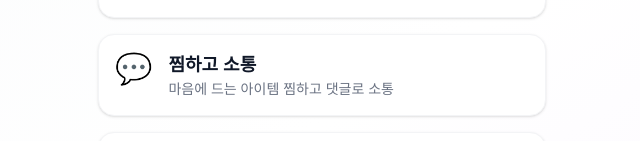
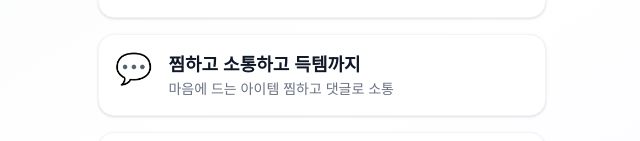
Before and after one commit to cmeetsp-jackie/oodly-app, a Next.js app: page / in a window 1280 px wide. Shown: the part 276-417 px from the top of the page, without its empty margins (318-958 px from the left). Built offline with nearby package versions, Linux system fonts and the light colour scheme; no server answers.

Commit message:
fix: 찜하고 소통하고 득템까지

```diff
--- a/src/app/page.tsx
+++ b/src/app/page.tsx
@@ -35,7 +35,7 @@ export default async function HomePage() {
           <div className="flex items-start gap-4 p-4 rounded-2xl bg-white shadow-sm border border-gray-100">
             <span className="text-3xl">💬</span>
             <div>
-              <h3 className="font-bold text-gray-900 text-lg">찜하고 소통</h3>
+              <h3 className="font-bold text-gray-900 text-lg">찜하고 소통하고 득템까지</h3>
               <p className="text-sm text-gray-500">마음에 드는 아이템 찜하고 댓글로 소통</p>
             </div>
           </div>
```
